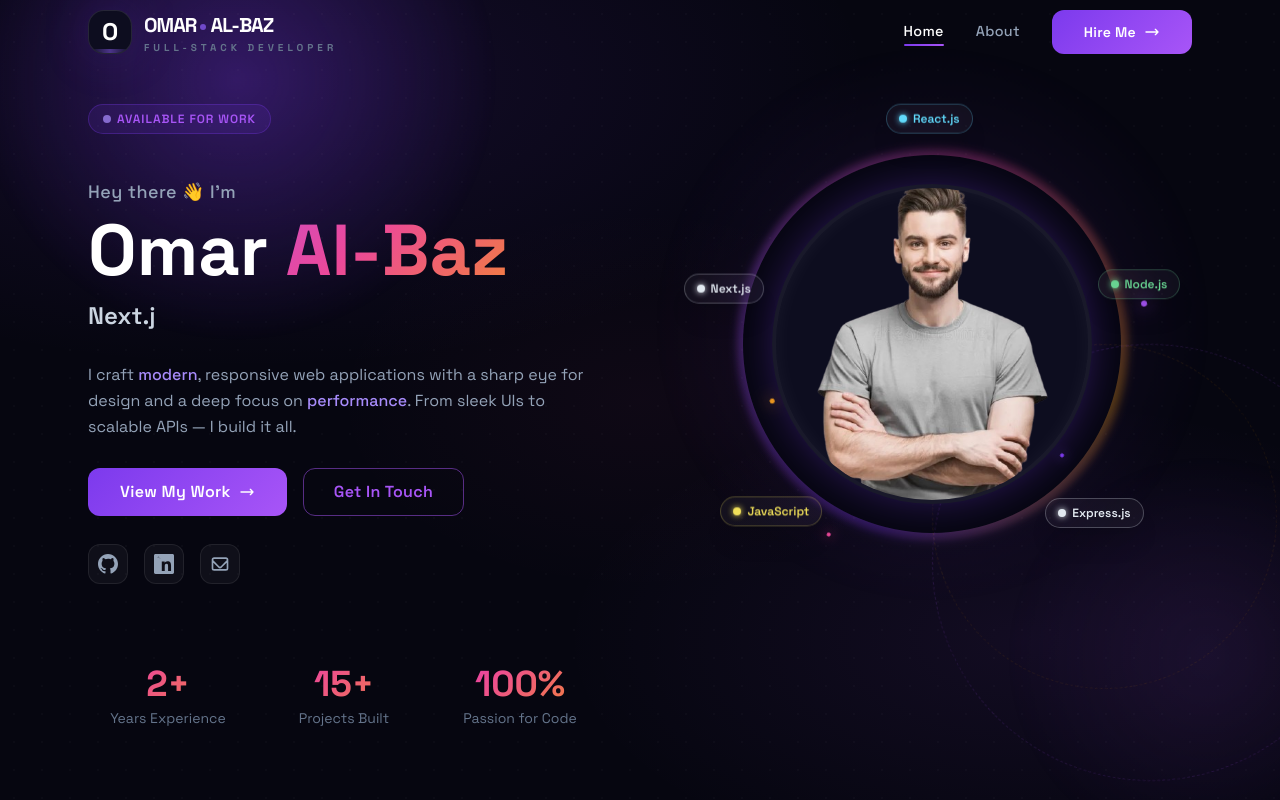
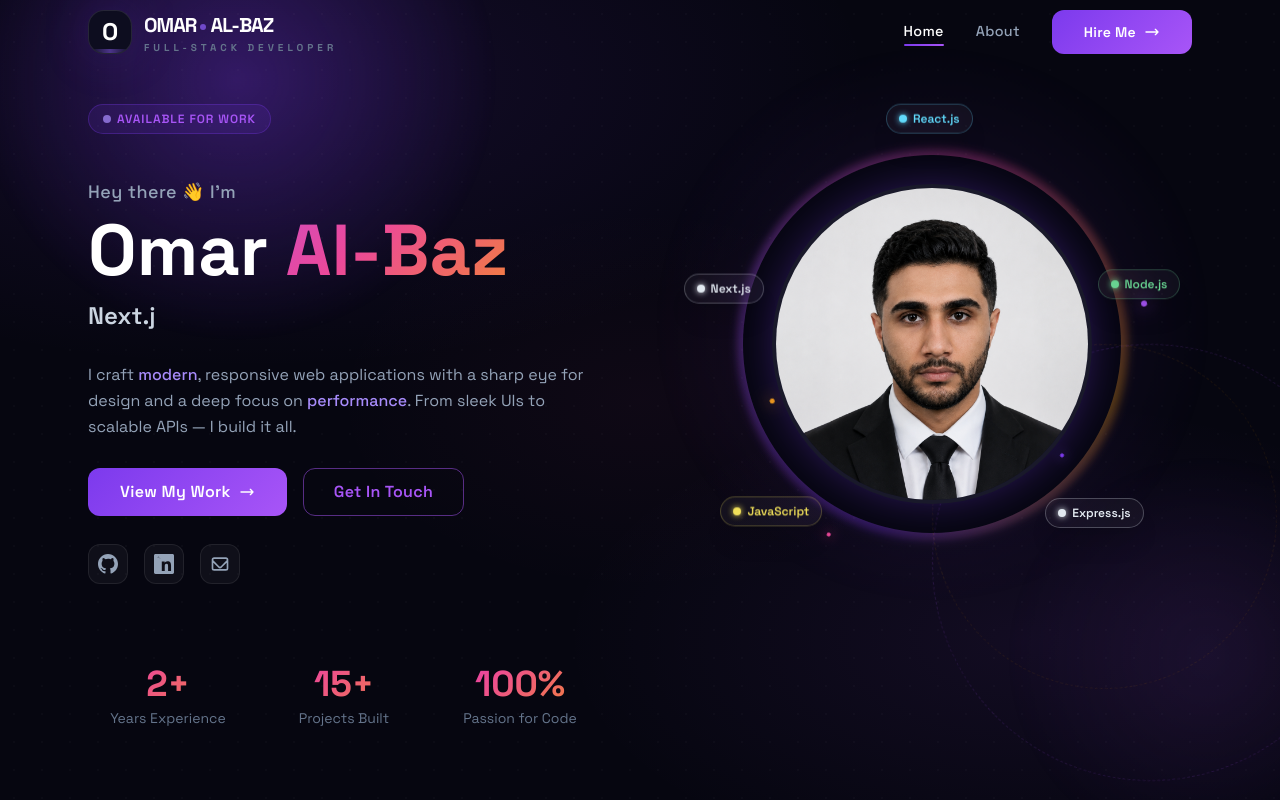
Before and after one commit to omar96163/personal-page, a React (Vite) app: page / in a window 1280 px wide. Built offline with nearby package versions, Linux system fonts and the light colour scheme.

Commit message:
make some style changes

```diff
--- a/src/components/About.jsx
+++ b/src/components/About.jsx
@@ -214,7 +214,7 @@ function About() {
                 style={{ background: "linear-gradient(135deg, rgba(124,58,237,0.3), rgba(168,85,247,0.1))", animation: "pulseGlow 4s ease-in-out infinite" }}
               />
               <div className="absolute inset-2 rounded-3xl overflow-hidden border border-violet-500/20">
-                <img src="images/omar.png" alt="Omar Al-Baz" className="w-full h-full object-cover" />
+                <img src="images/OmeAlbaz.png" alt="Omar Al-Baz" className="w-full h-full object-cover" />
               </div>
               {/* Badge */}
               <div className="absolute -bottom-4 -right-4 glass rounded-2xl p-3 flex items-center gap-2 border border-violet-500/20">
--- a/src/components/Home.jsx
+++ b/src/components/Home.jsx
@@ -329,7 +329,7 @@ function Home() {
                   }}
                 >
                   <img
-                    src="images/omar.png"
+                    src="images/OmeAlbaz.png"
                     alt="Omar Al-Baz"
                     className="w-full h-full object-cover transition-transform duration-700 hover:scale-105"
                   />
```
Also changed, not shown: public/images/OmeAlbaz.png (added).
